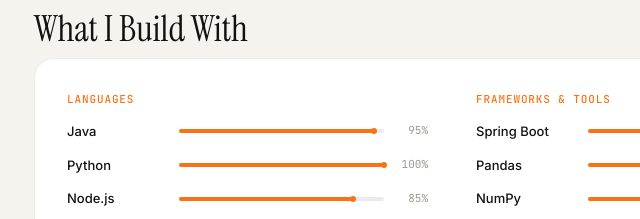
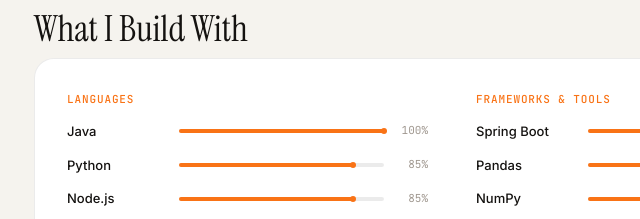
Before and after one commit to Ponjeyakumar-r/portfolio, a plain HTML site: page index.html in a window 1280 px wide. Shown: the part 1689-1908 px from the top of the page, 188-828 px from the left. Drawn offline with Linux system fonts and the light colour scheme.

Commit message:
Swap skill percentages: Java 100%, Python 85%

```diff
--- a/index.html
+++ b/index.html
@@ -2587,16 +2587,16 @@
           <div class="skill-bar-row">
             <span class="skill-name">Java</span>
             <div class="skill-track">
-              <div class="skill-fill high" data-width="95" style="width: 0;"><span class="skill-dot"></span></div>
+              <div class="skill-fill high" data-width="100" style="width: 0;"><span class="skill-dot"></span></div>
             </div>
-            <span class="skill-percent">95%</span>
+            <span class="skill-percent">100%</span>
           </div>
           <div class="skill-bar-row">
             <span class="skill-name">Python</span>
             <div class="skill-track">
-              <div class="skill-fill high" data-width="100" style="width: 0;"><span class="skill-dot"></span></div>
+              <div class="skill-fill medium" data-width="85" style="width: 0;"><span class="skill-dot"></span></div>
             </div>
-            <span class="skill-percent">100%</span>
+            <span class="skill-percent">85%</span>
           </div>
           <div class="skill-bar-row">
             <span class="skill-name">Node.js</span>
```
